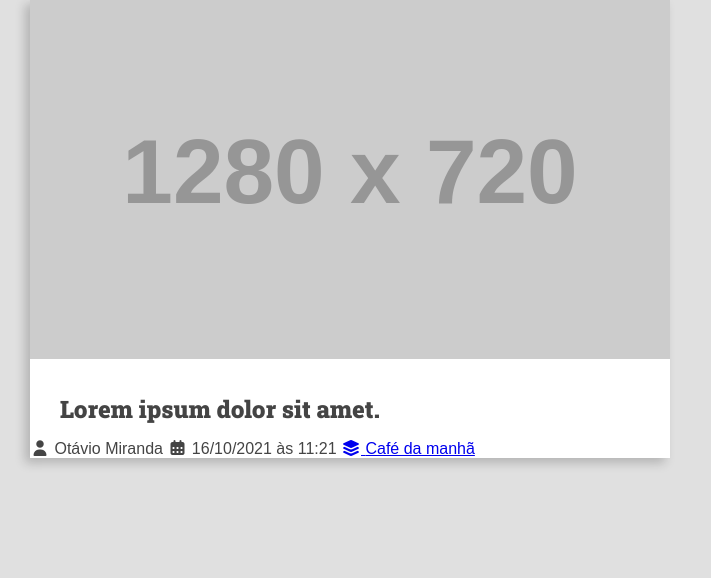
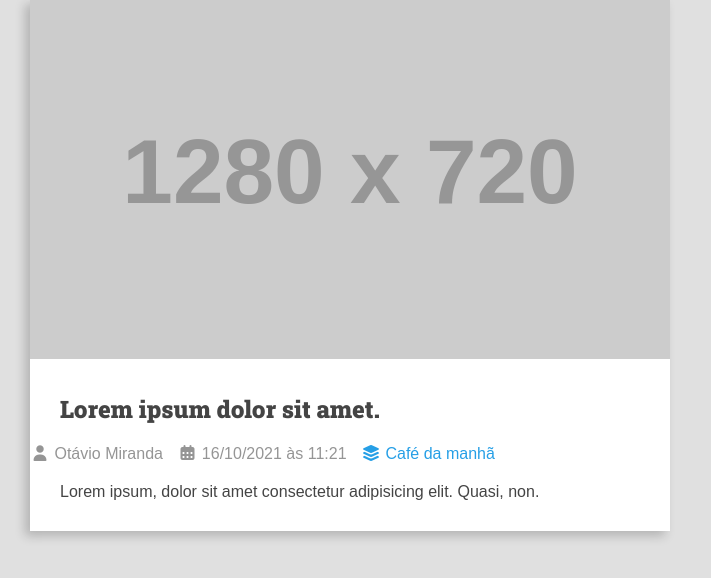
Before and after one commit to diogo-ribicki/curso-django-projeto2, a Django app: page / in a window 1280 px wide. Shown: the part 203-781 px from the top of the page, without its empty margins (0-711 px from the left). Run offline with Django 5.2, Linux system fonts and the light colour scheme; grey boxes labelled with a size stand in for pictures from a placeholder-image service; some libraries are stand-ins or nearby versions.

Commit message:
Refactor recipe display: add content to recipe items and enhance styles for better presentation

```diff
--- a/recipes/templates/recipes/pages/home.html
+++ b/recipes/templates/recipes/pages/home.html
@@ -28,7 +28,7 @@
                             <span>Café da manhã</span>
                         </a>
                     </span>
-                    <div class="recipe-content"></div>
+                    <div class="recipe-content"><p>Lorem ipsum, dolor sit amet consectetur adipisicing elit. Quasi, non.</p></div>
                 </div>
             </div>
         </div>
--- a/recipes/templates/recipes/partials/head.html
+++ b/recipes/templates/recipes/partials/head.html
@@ -173,12 +173,33 @@
 
         .recipe-title-container {
             padding: var(--spacing-gutter-medium);
-            padding-bottom: calc(var(--spacing-gutter-medium)/2);
+            padding-bottom: 2rem;
         }
 
         .recipe-autor {
             padding: 0 var(--spacing-gutter-medium);
         }
 
+        .recipe-content{
+            padding: var(--spacing-gutter-medium);
+            padding-top: 2rem;
+
+        }
+
+        .recipe-author-item{
+            color: var(--color-gray-4);
+            margin-right: 1rem;
+        }
+        .recipe-author a{
+            color: var(--color-primary);
+            transition: all 300ms ease-in-out;
+            text-decoration: none;
+
+        }
+
+        .recipe-author a:hover{
+            color: var(--color-primary-dark);
+        }
+
     </style>
 </head>
```
